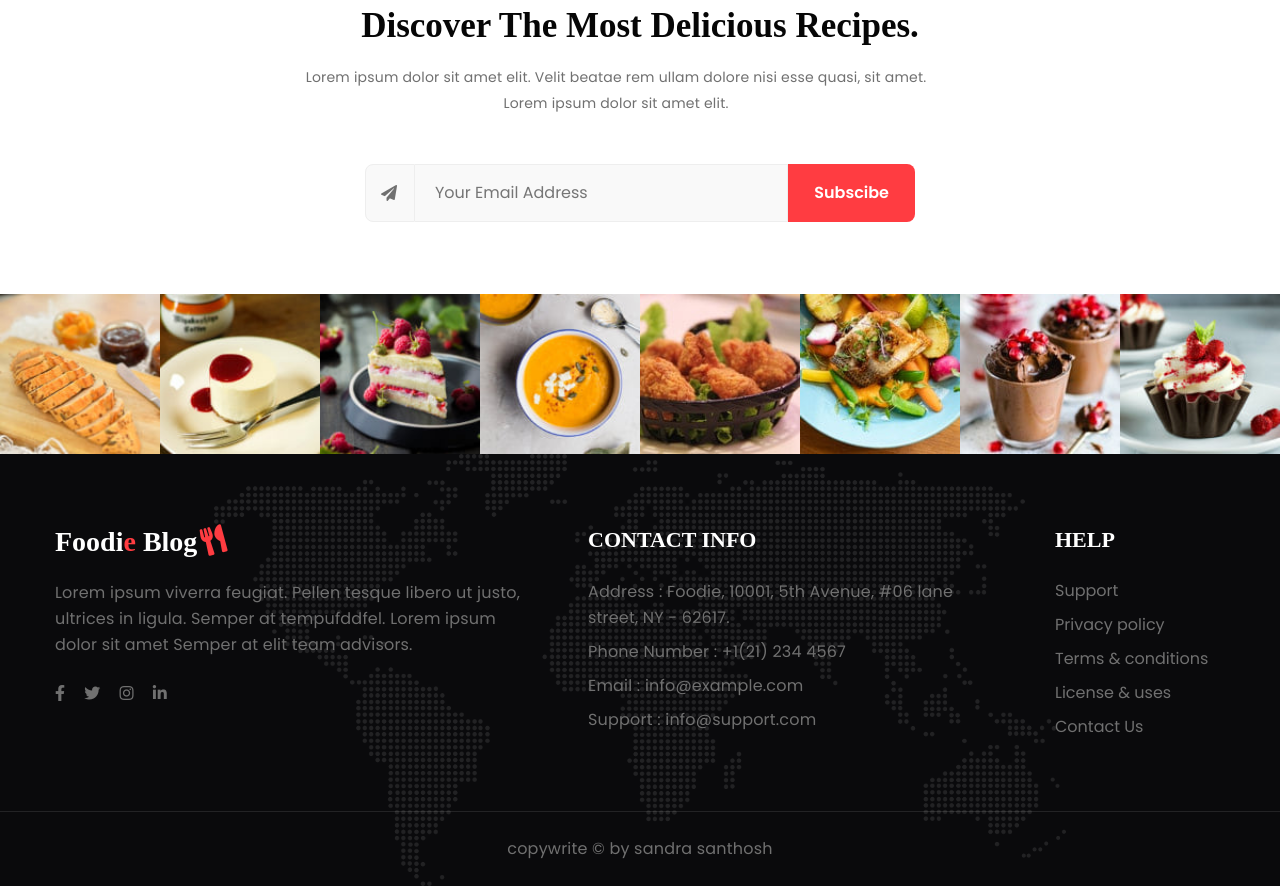
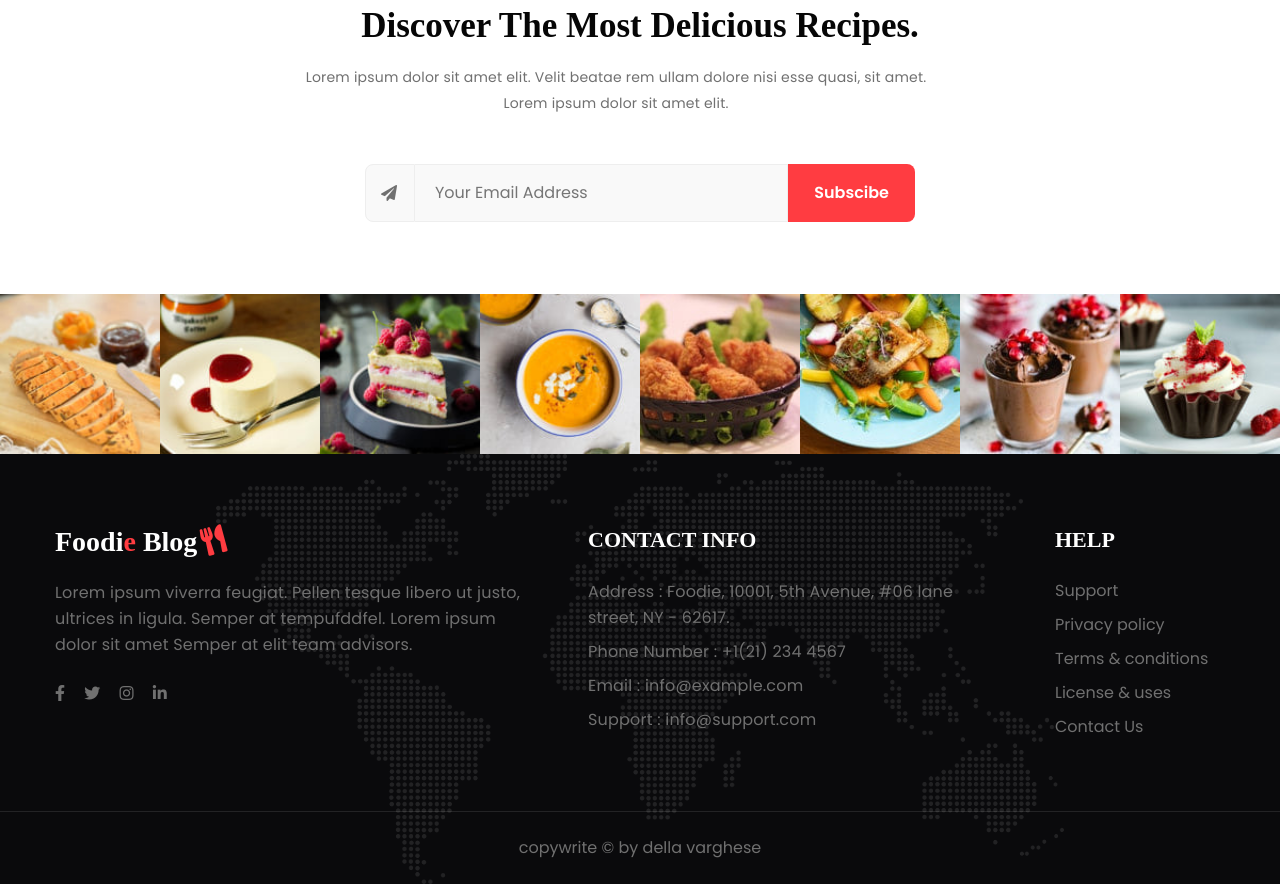
Before and after one commit to SandraSanthosh17/finalpro, a plain HTML site: page index.html in a window 1280 px wide. Shown: the part 5031-5917 px from the top of the page. Drawn offline with Linux system fonts and the light colour scheme; a web font is replaced by a local one.

Commit message:
Add files via upload

```diff
--- a/index.html
+++ b/index.html
@@ -820,7 +820,7 @@
         <!-- copyright -->
         <section class="w3l-copyright text-center">
             <div class="container">
-                <p class="copy-footer-29">copywrite &copy; by sandra santhosh</p>
+                <p class="copy-footer-29"></p>copywrite &copy; by della varghese</p>
             </div>
         </section>
         <!-- //copyright -->
```
